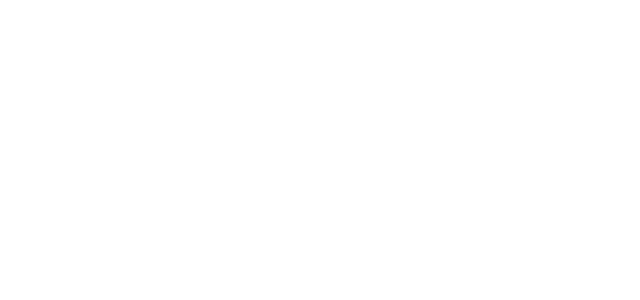
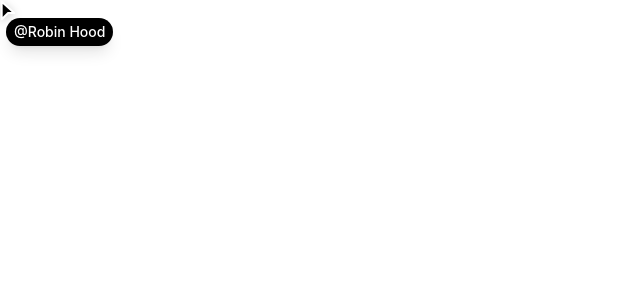
Before and after one commit to evilpaper/merry-men, a React (Vite) app in the folder apps/client/: page / in a window 1280 px wide. Shown: the top 300 px of the page, without its empty margins (0-640 px from the left). Built offline with nearby package versions, Linux system fonts and the light colour scheme.

Commit message:
feat: add custom cursor to current users cursor

```diff
--- a/apps/client/src/features/Arrow.tsx
+++ /dev/null
@@ -1,18 +0,0 @@
-export interface ArrowProps {
-  color: string
-}
-
-export function Arrow({ color }: ArrowProps) {
-  return (
-    <svg
-      className="h-4 w-4"
-      viewBox="0 0 96 104"
-      xmlns="http://www.w3.org/2000/svg"
-    >
-      <path
-        d="M0.86065 0.697766L95.7812 51.5907L50.3553 59.6832L34.4976 103.014L0.86065 0.697766Z"
-        fill={color}
-      />
-    </svg>
-  )
-}
--- a/apps/client/src/features/Cursor.tsx
+++ b/apps/client/src/features/Cursor.tsx
@@ -0,0 +1,50 @@
+// import { getUserColor } from "@/lib/utils";
+
+type CursorProps = {
+  id: string;
+  x: number;
+  y: number;
+};
+
+export function Cursor({ id, x, y }: CursorProps) {
+  const color = "#000000";
+
+  return (
+    <div
+      className="pointer-events-none absolute"
+      style={{
+        left: x,
+        top: y,
+        transform: "translate(-2px, -2px)",
+      }}
+    >
+      {/* 👇 cursor pointer */}
+      <svg
+        width="25"
+        height="25"
+        viewBox="0 0 20 20"
+        fill="none"
+        xmlns="http://www.w3.org/2000/svg"
+        style={{ filter: "drop-shadow(0 2px 4px rgba(0,0,0,0.2))" }}
+      >
+        <path
+          d="M3 3L3 17L8 12L13 12L3 3Z"
+          fill={color}
+          stroke="white"
+          strokeWidth="1.5"
+          strokeLinejoin="round"
+        />
+      </svg>
+
+      {/* 👇 name tag */}
+      <div
+        className="absolute left-2 top-5 whitespace-nowrap rounded-full px-2 py-1 text-sm font-medium text-white shadow-lg"
+        style={{
+          backgroundColor: color,
+        }}
+      >
+        @{id}
+      </div>
+    </div>
+  );
+}
--- a/apps/client/src/features/Tracker.tsx
+++ b/apps/client/src/features/Tracker.tsx
@@ -1,6 +1,8 @@
-import { useEffect } from "react"
+import { useEffect, useState } from "react"
+import { Cursor } from "./Cursor";
 
 export function Tracker() {
+  const [mousePos, setMousePos] = useState({ x: 0, y: 0 });
   useEffect(() => {
     function handleMove(event: MouseEvent | TouchEvent) {
 
@@ -12,6 +14,7 @@ export function Tracker() {
       // - TypeScript’s view of the world
       if (!source) return
 
+      setMousePos({ x: source.clientX, y: source.clientY });
       console.log(`X:${source.clientX}, Y:${source.clientY}`)
     }
 
@@ -24,5 +27,5 @@ export function Tracker() {
     }
   }, [])
 
-    return null
+    return <Cursor  x={mousePos.x} y={mousePos.y} id="Robin Hood" />
   }
```
